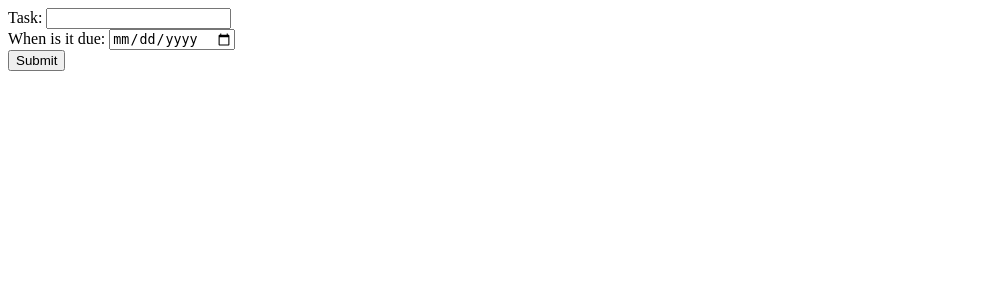
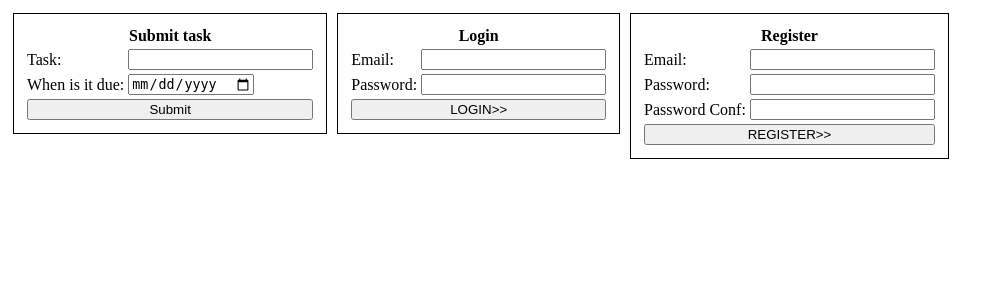
Before and after one commit to dwburer/Prioritask, a PHP site: page / in a window 1280 px wide. Shown: the top 300 px of the page, without its empty margins (0-1004 px from the left). Run offline with PHP 8.4, Linux system fonts and the light colour scheme; some libraries are stand-ins or nearby versions.

Commit message:
Wrote the login and registration base
Cleaned up some js, wrote base for login and register as well as adding those to the demo

```diff
--- a/php/requestHandler/index.php
+++ b/php/api/index.php
@@ -14,7 +14,7 @@ $session = new Session($db);
 
 foreach($_REQUEST as $key => $val) { $$key = trim($val); }
 
-$requests = array('addtask');
+$requests = array('addtask','login','register');
 
 if($request && strtolower($_SERVER['HTTP_X_REQUESTED_WITH']) == 'xmlhttprequest') {
 	$file = './requests/' . $request . '.php';
--- /dev/null
+++ b/php/api/requests/addTask.php
@@ -0,0 +1,3 @@
+<?php
+echo "Passed data: `" . $task . "` & `".$date."`";
+?>
--- /dev/null
+++ b/php/api/requests/login.php
@@ -0,0 +1,3 @@
+<?php
+$session->login($email,$password);
+?>
--- /dev/null
+++ b/php/api/requests/register.php
@@ -0,0 +1,3 @@
+<?php
+$session->register($email,$password,$passwordconf);
+?>
--- a/php/demo/index.php
+++ b/php/demo/index.php
@@ -3,16 +3,125 @@
     <head>
         <script src="https://ajax.googleapis.com/ajax/libs/jquery/3.2.1/jquery.min.js"></script>
         <script src="./js/forms.js"></script>
+        <style type="text/css">
+            .form {
+                border: 1px solid black;
+                margin: 5px;
+                padding: 10px;
+                float: left;
+            }
+
+            form input[type=submit] {
+                width:100%;
+            }
+            </style>
         <meta charset="UTF-8">
-        <title>ajax handler demo8</title>
+        <title>api functionality demo</title>
     </head>
     <body>
-	<div id="form">
-        <form id="tester">
-            Task: <input type="text" name="task" id="task" /><br />
-            When is it due: <input type="date" name="date" id="date" /><br />
-            <input type="submit" name="submit" />
+	<div class="form"  id="task">
+        <form id="task">
+            <table>
+                <tr>
+                    <th colspan="2">
+                        Submit task
+                    </th>
+                </tr>
+                <tr>
+                    <td>
+                        Task:
+                    </td>
+                    <td>
+                        <input type="text" name="task" id="task" />
+                    </td>
+                </tr>
+                <tr>
+                    <td>
+                        When is it due:
+                    </td>
+                    <td>
+                        <input type="date" name="date" id="date" />
+                    </td>
+                </tr>
+                <tr>
+                    <td colspan="2">
+                        <input type="submit" name="submit" />
+                    </td>
+                </tr>
+            </table>
         </form>
 	</div>
+        <div class="form"  id="login">
+            <form id="login">
+                <table>
+                <tr>
+                    <th colspan="2">
+                        Login
+                    </th>
+                </tr>
+                    <tr>
+                        <td>
+                            Email:
+                        </td>
+                        <td>
+                            <input type="text" name="email" id="email" />
+                        </td>
+                    </tr>
+                    <tr>
+                        <td>
+                            Password:
+                        </td>
+                        <td>
+                            <input type="password" name="password" id="password" />
+                        </td>
+                    </tr>
+                    <tr>
+                        <td colspan="2">
+                            <input type="submit" value="LOGIN>>"  name="submit" />
+                        </td>
+                    </tr>
+                </table>
+            </form>
+        </div>
+        <div class="form" id="register">
+            <form id="register">
+                <table>
+                    <tr>
+                        <th colspan="2">
+                            Register
+                        </th>
+                    </tr>
+                    <tr>
+                        <td>
+                            Email:
+                        </td>
+                        <td>
+                            <input type="text" name="email" id="email" />
+                        </td>
+                    </tr>
+                    <tr>
+                        <td>
+                            Password:
+                        </td>
+                        <td>
+                            <input type="password" name="password" id="password" />
+                        </td>
+                    </tr>
+                    <tr>
+                        <td>
+                            Password Conf:
+                        </td>
+                        <td>
+                            <input type="password" name="passwordconf" id="passwordconf" />
+                        </td>
+                    </tr>
+                    <tr>
+                        <td colspan="2">
+                            <input type="submit" value="REGISTER>>"  name="submit" />
+                        </td>
+                    </tr>
+                </table>
+            </form>
+        </div>
     </body>
 </html>
--- a/php/demo/js/forms.js
+++ b/php/demo/js/forms.js
@@ -1,10 +1,11 @@
 $(function () {
-    var pathToHandler = "./../requestHandler/";
-    $('form#tester').submit(function (e) {
+    var pathToHandler = "./../api/";
+
+    $('form#task').submit(function (e) {
         e.preventDefault();
-        var task = $(this).find('input#task').val();
-        var date = $(this).find('input#date').val();
-        var form = $('div#form');
+        var form = $(this);
+        var task = form.find('input#task').val();
+        var date = form.find('input#date').val();
         form.hide();
         form.html('<h3>Your task has been submitted. </h3>');
         form.fadeIn("slow");
@@ -23,4 +24,54 @@ $(function () {
             }
         });
     });
+
+    $('form#login').submit(function (e) {
+        e.preventDefault();
+        var form = $(this);
+        var email = form.find('input#email').val();
+        var password = form.find('input#password').val();
+        form.hide();
+        form.html('<h3>Your login request was submitted. </h3>');
+        form.fadeIn("slow");
+
+        $.ajax({
+            type: 'POST',
+            data: 'request=login&email=' + email + '&password=' + password,
+            url: pathToHandler + 'index.php',
+            async: true,
+            success: function (data) {
+                //success
+                form.append('<br />' + data);
+            },
+            error: function () {
+                alert("an error has occured!");
+            }
+        });
+    });
+
+    $('form#register').submit(function (e) {
+        e.preventDefault();
+        var form = $(this);
+        var email = form.find('input#email').val();
+        var password = form.find('input#password').val();
+        var passwordc = form.find('input#passwordconf').val();
+        form.hide();
+        form.html('<h3>Your registration request was submitted. </h3>');
+        form.fadeIn("slow");
+
+        $.ajax({
+            type: 'POST',
+            data: 'request=register&email=' + email + '&password=' + password + '&passwordconf='+passwordc,
+            url: pathToHandler + 'index.php',
+            async: true,
+            success: function (data) {
+                //success
+                form.append('<br />' + data);
+            },
+            error: function () {
+                alert("an error has occured!");
+            }
+        });
+    });
+
 });
--- a/php/requestHandler/requests/addTask.php
+++ /dev/null
@@ -1,3 +0,0 @@
-<?php
-echo "[MOCK] Inserted `" . $task . "` with completion date as `".$date."` into the database";
-?>
```
Also changed, not shown: php/classes/Session.php (+46 -5 lines), php/nbproject/private/private.xml (added, +10 -0 lines), php/tests/account_test.php (deleted, +0 -38 lines), php/api/USAGE.txt (renamed from php/requestHandler/USAGE.txt).
